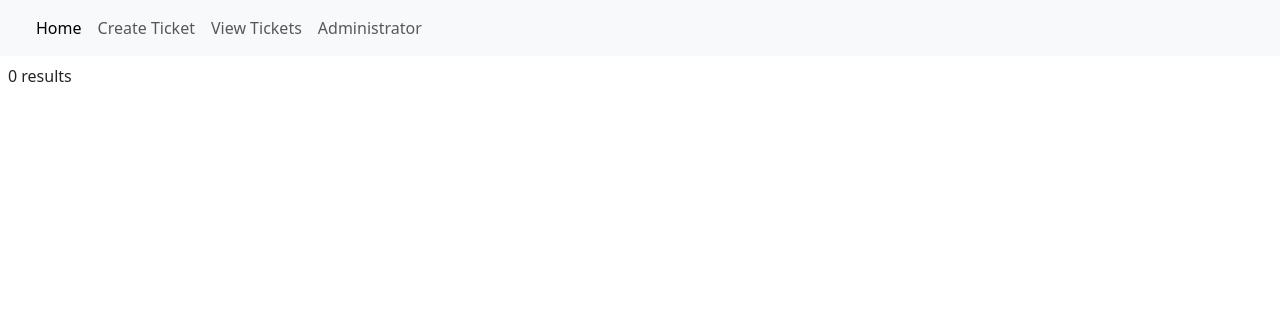
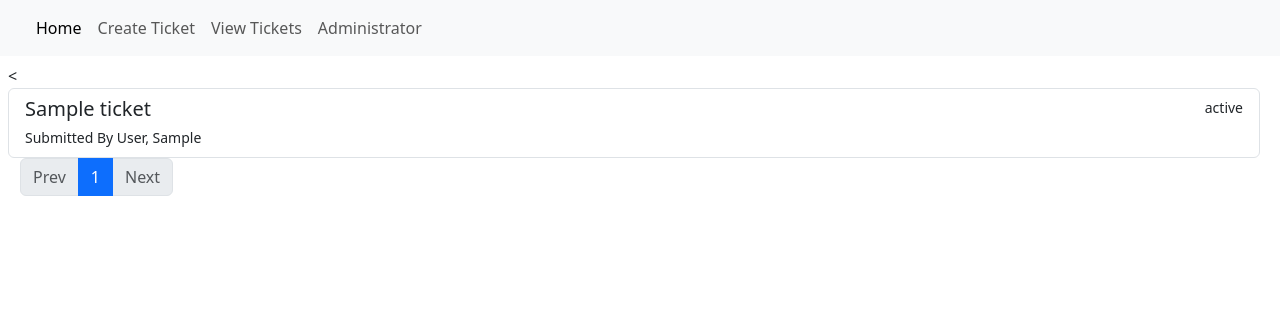
Before and after one commit to Jrfarl/senior_project_2022, a PHP site: page /ticket/list.php in a window 1280 px wide. Shown: the top 316 px of the page. Run offline with PHP 8.4, Linux system fonts and the light colour scheme; the visitor is signed in with stand-in values (Sample User, id 1); tables that the repository leaves empty hold one stand-in row (values such as "Sample post"); data that the repository does not hold is empty; some libraries are stand-ins or nearby versions.

Commit message:
Added prev and next button Added current page highlighting

```diff
--- a/ticket/list.php
+++ b/ticket/list.php
@@ -6,10 +6,24 @@
 ?>
 <?php require($CONST_TEMPLATEDIR."/base_logged_in_top.php"); ?>
 
-        <div class="list-group">
+        <<div class="list-group">
 
             <?php
+                $Ticket = new ticket($database);
 
+                $entries_per_page = 10;
+
+                $totalEntries = $Ticket -> GetPaginationNums();
+
+                $num_pages = ceil($totalEntries[0]['count']/ $entries_per_page);
+
+                if (!isset ($_GET['page']) ) {
+                    $page = 1;
+                } else {
+                    $page = $_GET['page'];
+                }
+
+                $page_offset = ($page - 1) * $entries_per_page;
 
             $sql = "SELECT Ticket_ID,Title, Description, Status_Name, Last_Name, First_Name
                     FROM Tickets
@@ -28,7 +42,7 @@
                             <h5 class="mb-1"><?= $r["Title"]; ?></h5>
                             <small><?= $r["Status_Name"]; ?></small>
                         </div>
-                    <p class="mb-1"><?= $r["Description"]; ?></p>
+                        <!--<p class="mb-1"><?= $r["Description"]; ?></p> -->
                         <small>
                             Submitted By <?= $r["Last_Name"].", ".$r["First_Name"] ?>
                         </small>
@@ -45,10 +59,58 @@
 
         </div>
 
+        <nav aria-label="Change Page">
+            <ul class="pagination">
+
                 <?php
-            for($page = 1; $page<= $num_pages; $page++) {
-                echo '<a href = "list.php?page=' . $page . '">' . $page . ' </a>';
+                    if($page != 1){
+                        echo '
+                        <li class="page-item">
+                            <a class="page-link" href="list.php?page=' . $page - 1  .'"> '. "Prev" .' </a>
+                        </li>
+                        ';
+                    } else {
+                        echo '
+                        <li class="page-item disabled">
+                            <a class="page-link" href="list.php?page=' . $page - 1  .'"> '. "Prev" .' </a>
+                        </li>
+                        ';
+
                     }
                 ?>
 
+                <?php
+                    for($pageLoop = 1; $pageLoop<= $num_pages; $pageLoop++) {
+                        if($pageLoop != $page){
+                            echo '
+                                <li class="page-item">
+                                <a class="page-link" href = "list.php?page=' . $pageLoop . '">' . $pageLoop . ' </a>
+                                </li>';
+                        } else {
+                            echo '
+                                <li class="page-item active">
+                                <a class="page-link" href = "list.php?page=' . $pageLoop . '">' . $pageLoop . ' </a>
+                                </li>';
+                        }
+                    }
+                ?>
+
+                <?php
+                    if($page != $num_pages){
+                        echo '
+                        <li class="page-item">
+                            <a class="page-link" href="list.php?page=' . $page + 1  .'"> '. "Next" . ' </a>
+                        </li>
+                        ';
+                    } else {
+                        echo '
+                        <li class="page-item disabled">
+                            <a class="page-link" href="list.php?page=' . $page + 1  .'"> '. "Next" . ' </a>
+                        </li>
+                        ';
+                    }
+                ?>
+            </ul>
+        </nav>
+
 <?php require($CONST_TEMPLATEDIR."/base_logged_in_bottom.php"); ?>
```
Lines whose indentation alone changed are shown as unchanged.
